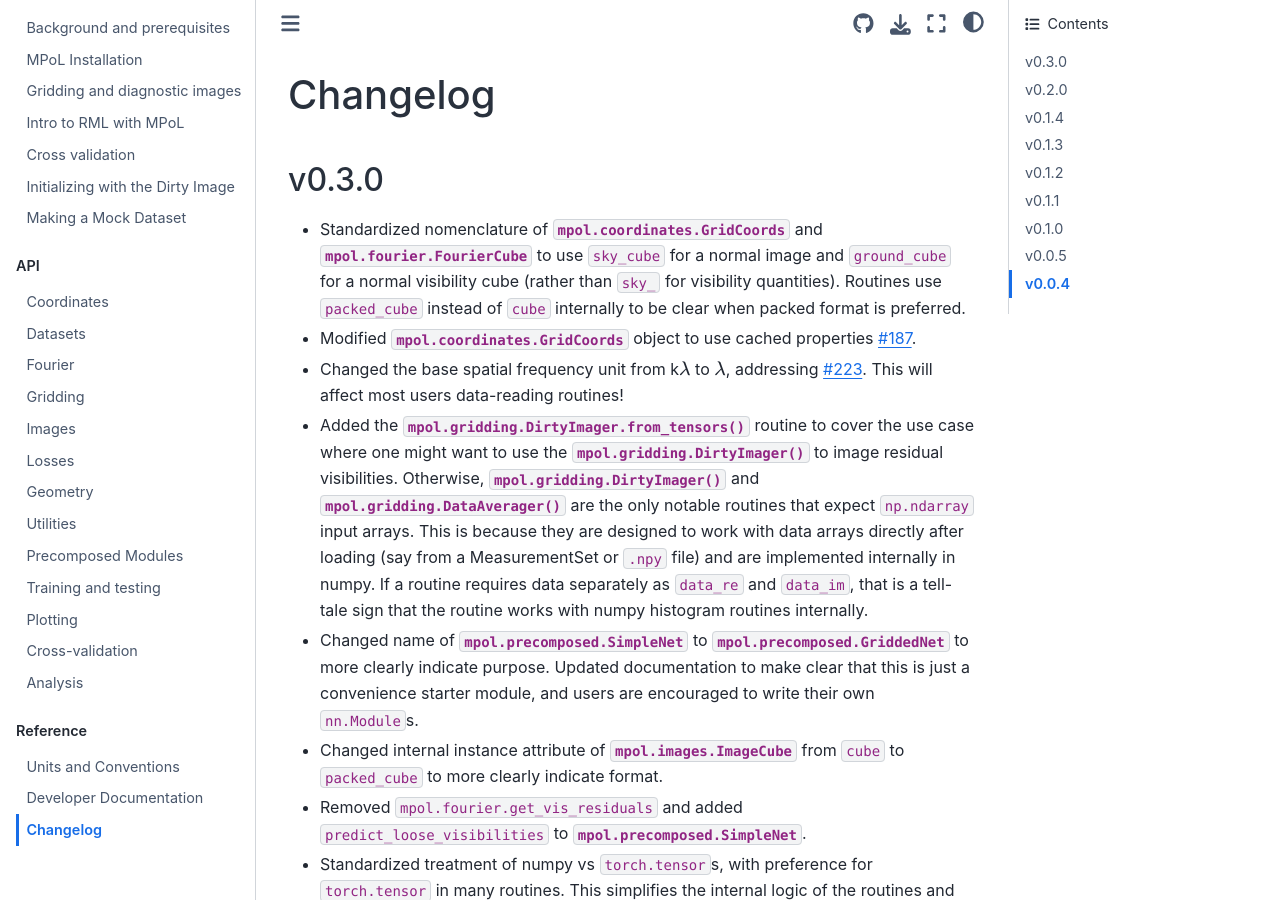
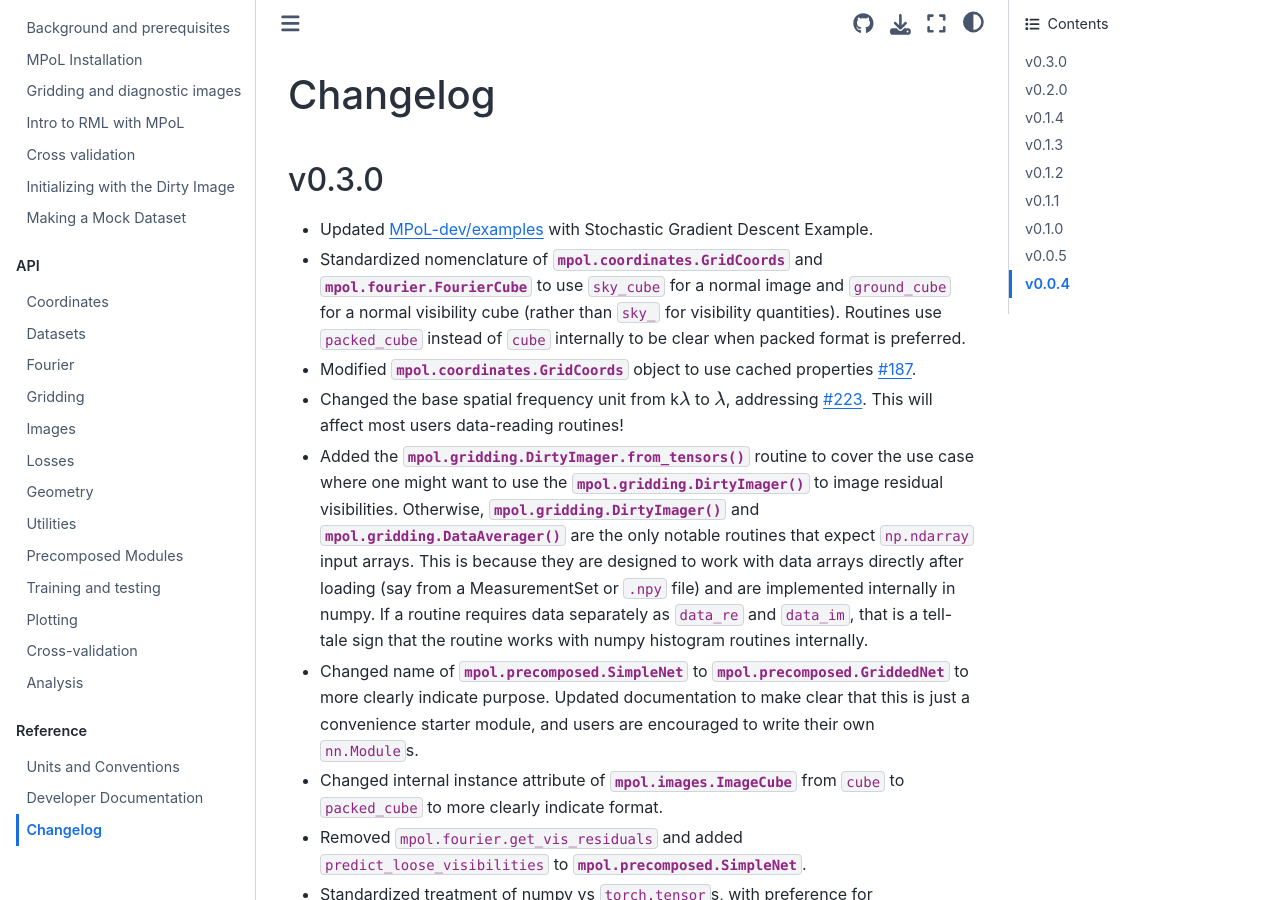
Before and after one commit to MPoL-dev/MPoL, a Sphinx documentation site: the page built from docs/changelog.md, in a window 1280 px wide and 900 px high. Built offline with Sphinx 7.4.7 and the Sphinx Book theme 1.1.4, drawn with Linux system fonts in a browser that asks for light colours.

Commit message:
anticipated changes.

```diff
--- a/docs/changelog.md
+++ b/docs/changelog.md
@@ -4,6 +4,7 @@
 
 ## v0.3.0
 
+- Updated [MPoL-dev/examples](https://github.com/MPoL-dev/examples) with Stochastic Gradient Descent Example.
 - Standardized nomenclature of {class}`mpol.coordinates.GridCoords` and {class}`mpol.fourier.FourierCube` to use `sky_cube` for a normal image and `ground_cube` for a normal visibility cube (rather than `sky_` for visibility quantities). Routines use `packed_cube` instead of `cube` internally to be clear when packed format is preferred.
 - Modified {class}`mpol.coordinates.GridCoords` object to use cached properties [#187](https://github.com/MPoL-dev/MPoL/pull/187).
 - Changed the base spatial frequency unit from k$\lambda$ to $\lambda$, addressing [#223](https://github.com/MPoL-dev/MPoL/issues/223). This will affect most users data-reading routines!
```
